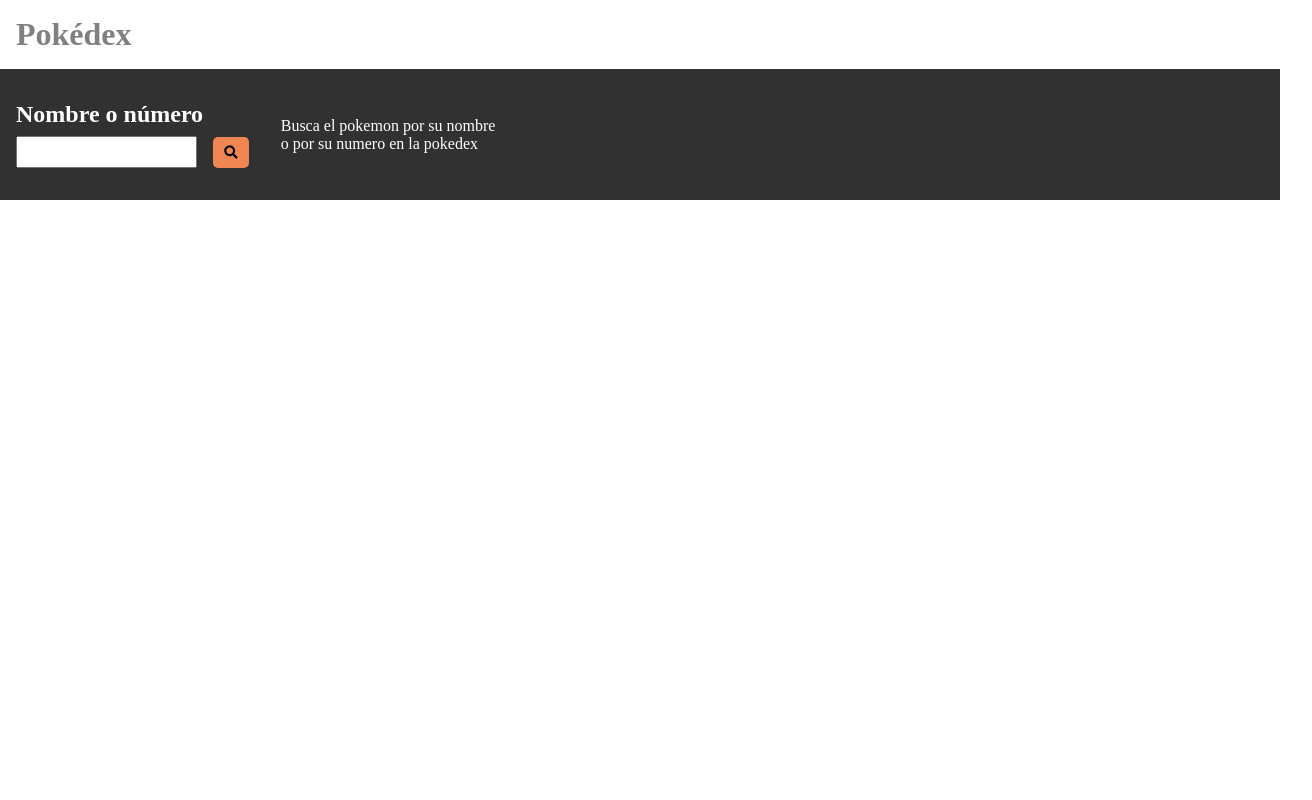
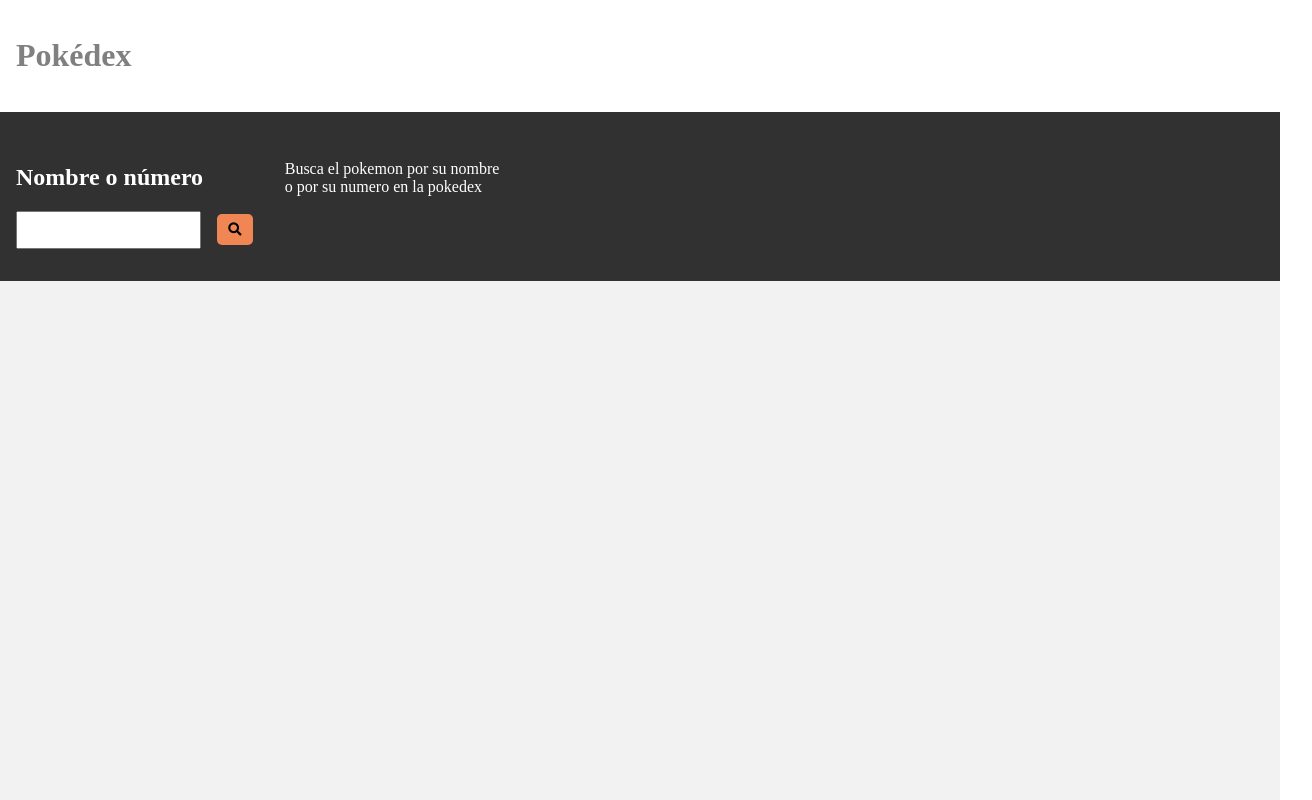
Before and after one commit to IsraelPalomo/pokedex, a Vue app: page / in a window 1280 px wide. Shown: the top 800 px of the page, 1312 px wide, since content can reach past the window. Built offline with nearby package versions, Linux system fonts and the light colour scheme.

Commit message:
Añadida seccion pokemons

```diff
--- a/src/App.vue
+++ b/src/App.vue
@@ -5,9 +5,9 @@
 </template>
 
 <style lang="scss">
-* {
-	box-sizing: border-box;
+body {
 	margin: 0;
 	padding: 0;
+	box-sizing: border-box;
 }
 </style>
--- a/src/views/Home.vue
+++ b/src/views/Home.vue
@@ -16,6 +16,7 @@
 				o por su numero en la pokedex
 			</p>
 		</section>
+		<section class="pokemons"></section>
 	</div>
 </template>
 
@@ -41,6 +42,7 @@
 		color: white;
 		padding: 2rem 2rem 2rem 1rem;
 		text-align: left;
+
 		p {
 			margin-top: 1rem;
 		}
@@ -57,6 +59,10 @@
 			border: none;
 			border-radius: 5px;
 		}
+	}
+	.pokemons {
+		background-color: #f2f2f2;
+		height: 50rem;
 	}
 }
 
```
